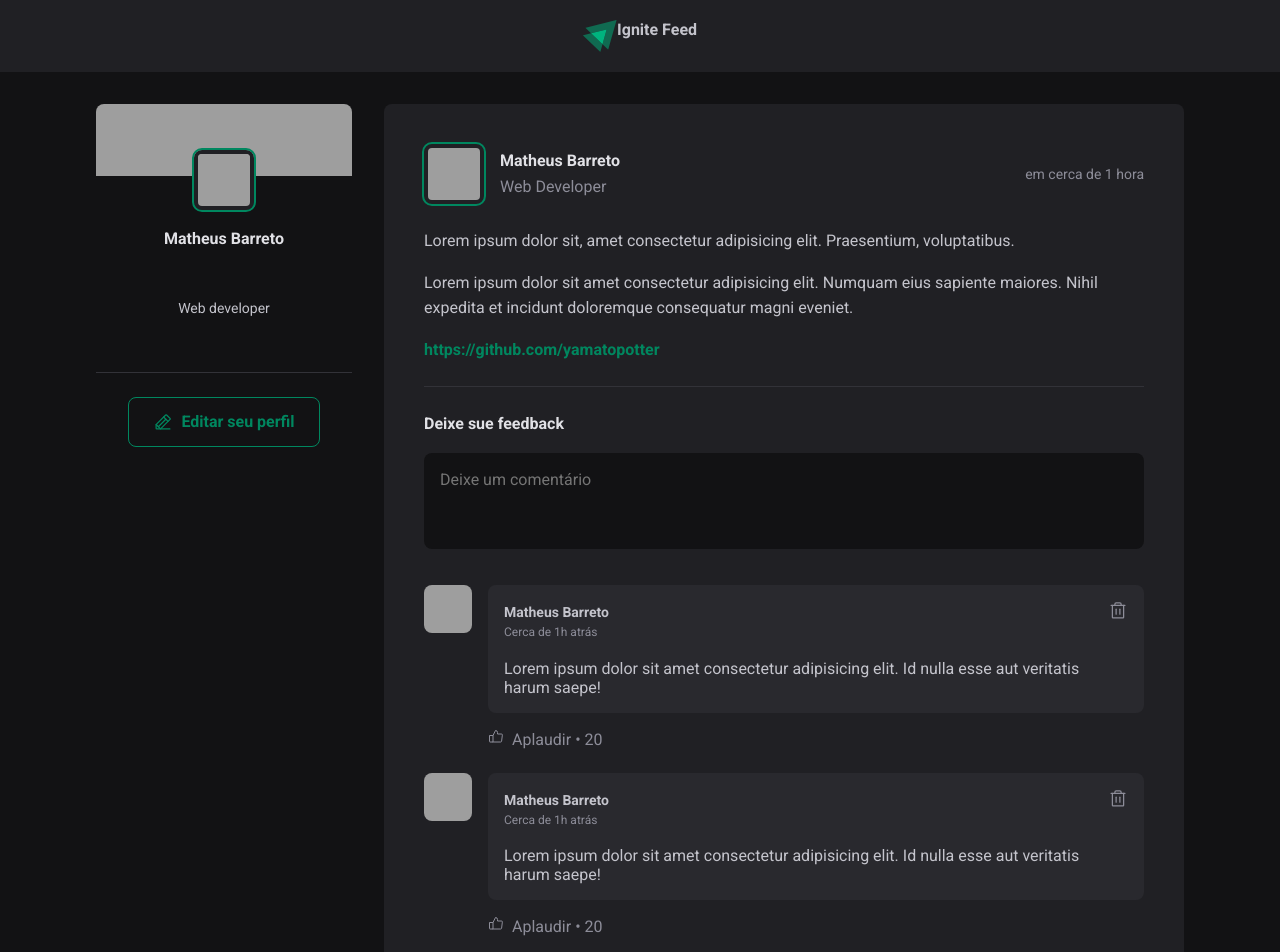
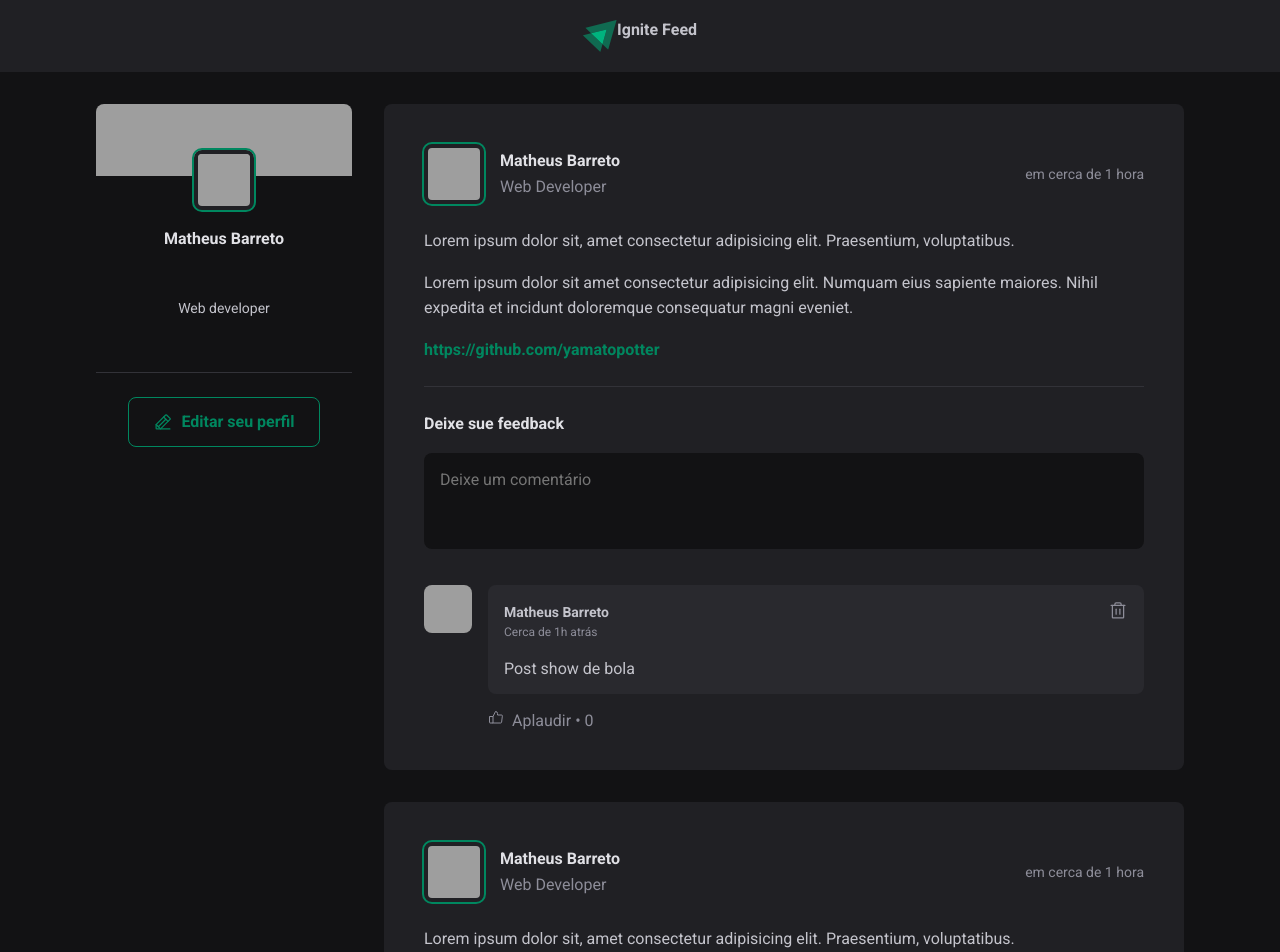
Before and after one commit to yamatopotter/rocketseat, a React (Vite) app in the folder ReactJS/01-fundamentos/: page / in a window 1280 px wide. Shown: the top 952 px of the page. Built offline with nearby package versions, Linux system fonts and the light colour scheme; grey boxes are pictures that could not be loaded.

Commit message:
wip: final da parte 3

```diff
--- a/ReactJS/01-fundamentos/src/App.jsx
+++ b/ReactJS/01-fundamentos/src/App.jsx
@@ -73,6 +73,7 @@
         <main>
           {posts.map(post => {
             return <Post
+              key={post.id}
               author={post.author}
               content={post.content}
               publishedAt={post.publishedAt}
--- a/ReactJS/01-fundamentos/src/components/Comment.jsx
+++ b/ReactJS/01-fundamentos/src/components/Comment.jsx
@@ -1,8 +1,19 @@
+import { useState } from "react";
 import { Avatar } from "./Avatar";
 import styles from "./Comment.module.css";
 import { ThumbsUp, Trash } from "phosphor-react";
 
-export function Comment() {
+export function Comment({ content, onDeleteComment }) {
+  function handleDeleteComment() {
+    onDeleteComment(content);
+  }
+
+  const [likeCount, setLikeCount] = useState(0);
+
+  function handleLikeComment() {
+    setLikeCount((state) => state + 1);
+  }
+
   return (
     <div className={styles.comment}>
       <Avatar hasBorder={false} src="https://github.com/yamatopotter.png" />
@@ -20,21 +31,18 @@
               </time>
             </div>
 
-            <button title="Excluir comentário">
+            <button onClick={handleDeleteComment} title="Excluir comentário">
               <Trash size={20} />
             </button>
           </header>
 
-          <p>
-            Lorem ipsum dolor sit amet consectetur adipisicing elit. Id nulla
-            esse aut veritatis harum saepe!
-          </p>
+          <p>{content}</p>
         </div>
 
         <footer>
-          <button>
+          <button onClick={handleLikeComment}>
             <ThumbsUp />
-            Aplaudir<span>20</span>
+            Aplaudir<span>{likeCount}</span>
           </button>
         </footer>
       </div>
--- a/ReactJS/01-fundamentos/src/components/Post.jsx
+++ b/ReactJS/01-fundamentos/src/components/Post.jsx
@@ -3,8 +3,13 @@
 import { Comment } from "./Comment";
 import { Avatar } from "./Avatar";
 import styles from "./Post.module.css";
+import { useState } from "react";
 
 export function Post({ author, publishedAt, content }) {
+  const [comments, setComments] = useState(["Post show de bola"]);
+
+  const [newCommentText, setNewCommentText] = useState("");
+
   const publishedDateFormated = format(
     publishedAt,
     "d 'de' LLLL 'às' HH:mm'h'",
@@ -17,6 +22,30 @@
     locale: ptBR,
     addSuffix: true,
   });
+
+  const isNewCommentEmpty = newCommentText.length === 0;
+
+  function handleCreateNewComment() {
+    event.preventDefault();
+    setComments([...comments, newCommentText]);
+    setNewCommentText("");
+  }
+
+  function handleNewCommentChange() {
+    event.target.setCustomValidity("");
+    setNewCommentText(event.target.value);
+  }
+
+  function deleteComment(commentToDelete) {
+    const commentsWithoutDeleteOne = comments.filter(
+      (comment) => comment !== commentToDelete
+    );
+    setComments(commentsWithoutDeleteOne);
+  }
+
+  function handleNewCommentInvalid() {
+    event.target.setCustomValidity("Esse campo é obrigatório");
+  }
 
   return (
     <article className={styles.post}>
@@ -52,19 +81,30 @@
         })}
       </div>
 
-      <form className={styles.commentForm}>
+      <form onSubmit={handleCreateNewComment} className={styles.commentForm}>
         <strong>Deixe sue feedback</strong>
-        <textarea placeholder="Deixe um comentário" />
+        <textarea
+          name="comment"
+          value={newCommentText}
+          placeholder="Deixe um comentário"
+          onChange={handleNewCommentChange}
+          onInvalid={handleNewCommentInvalid}
+          required
+        />
 
         <footer>
-          <button type="submit">Publicar</button>
+          <button type="submit" disabled={isNewCommentEmpty}>Publicar</button>
         </footer>
       </form>
 
       <div className={styles.commentList}>
-        <Comment />
-        <Comment />
-        <Comment />
+        {comments.map((comment) => (
+          <Comment
+            content={comment}
+            key={comment}
+            onDeleteComment={deleteComment}
+          />
+        ))}
       </div>
     </article>
   );
--- a/ReactJS/01-fundamentos/src/components/Post.module.css
+++ b/ReactJS/01-fundamentos/src/components/Post.module.css
@@ -113,8 +113,13 @@
   transition: background-color 0.1s;
 }
 
-.commentForm button[type="submit"]:hover {
+.commentForm button[type="submit"]:not(:disabled):hover {
   background: var(--green-300);
+}
+
+.commentForm button[type="submit"]:disabled{
+  opacity: 0.7;
+  cursor: not-allowed;
 }
 
 .commentList {
```
